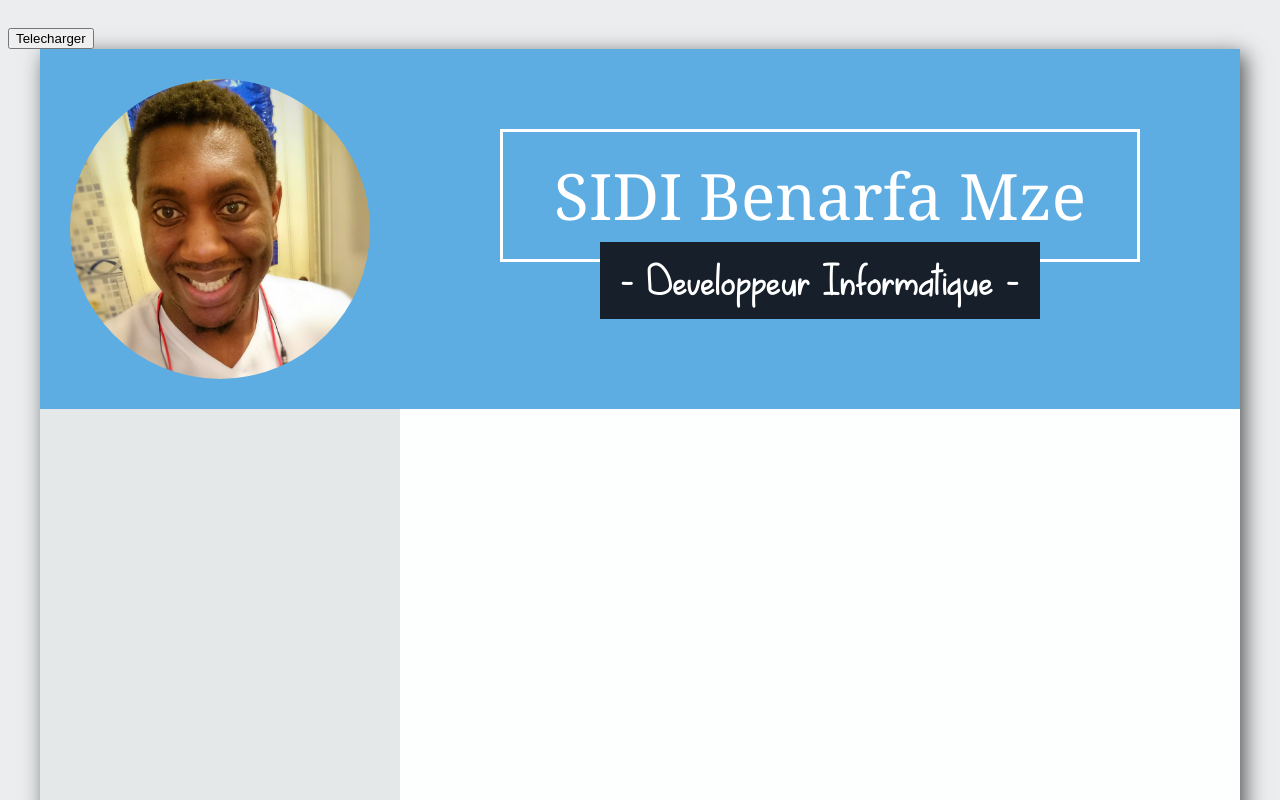
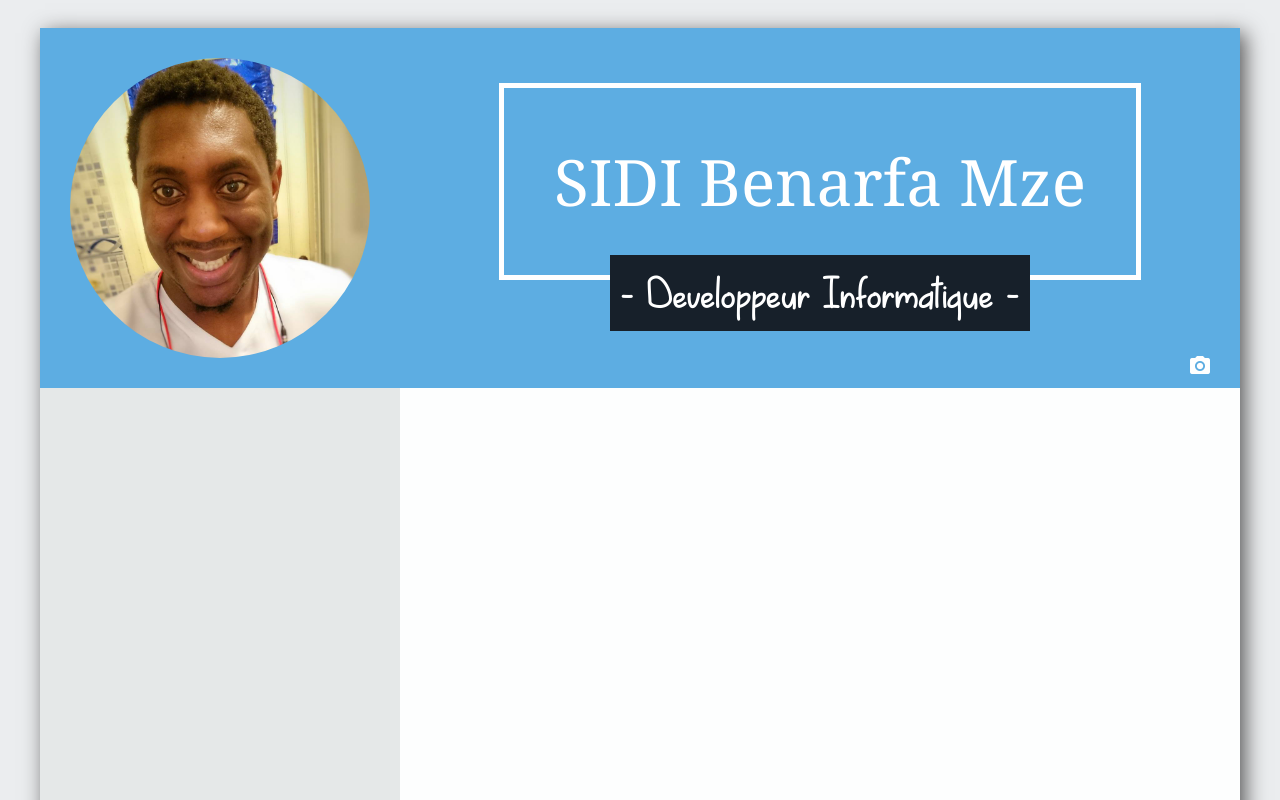
Before and after one commit to arfawy/arfawy.github.io, a plain HTML site: page index.html in a window 1280 px wide. Shown: the top 800 px of the page. Drawn offline with Linux system fonts and the light colour scheme.

Commit message:
Logo et amelioration du capture d'ecran

```diff
--- a/index.html
+++ b/index.html
@@ -7,16 +7,18 @@
     <meta name="viewport" content="width=device-width, initial-scale=1">
     <link rel="stylesheet" type="text/css" media="screen" href="style.css" />
     <script src="https://html2canvas.hertzen.com/dist/html2canvas.min.js"></script>
+    <link href="https://fonts.googleapis.com/icon?family=Material+Icons" rel="stylesheet">
     <script src="script.js"></script>
 </head>
+
 <body>
-    <a id="download"><button onfocus="capture('contenu')">Telecharger</button></a>
     <div id="contenu">
         <div id="banner">
                 <div id="identity_photo"><img id="photo" src="img/photo_identity.jpg" alt="photo_identity"/></div>
                 <div id="identity_name">
-                    <div id="identity_text_name">SIDI Benarfa Mze</div>
-                    <div id="identity_text_profession">- Developpeur Informatique -</div>
+                    <span id="identity_text_name">SIDI Benarfa Mze</span><br />
+                    <span id="identity_text_profession">- Developpeur Informatique -</span>
+                    <i class="material-icons" onclick="capture('contenu');">photo_camera</i>
                 </div>
         </div>
         <div id="info">
--- a/script.js
+++ b/script.js
@@ -1,10 +1,19 @@
 function capture(id) {
     id = "#" + id;
     var img;
+    var filename = "SIDI_Benarfa_Mze.png";
     html2canvas(document.querySelector(id))
     .then(canvas => {
         img = canvas.toDataURL("image/png");
-        document.getElementById("download").setAttribute("download", "SIDI_Benarfa_Mze.png");
-        document.getElementById("download").setAttribute("href", img);
+
+        var link = document.createElement("a");
+        link.download = filename;
+        link.href = img;
+        document.body.appendChild(link);
+        link.click();
+
+        document.body.removeChild(link);
+        delete link;
+
     });
 }
--- a/style.css
+++ b/style.css
@@ -53,23 +53,29 @@ body{
 }
 
 #identity_name{
-    float: left;
+    position: relative;
+    display: inline-block;
     text-align: center;
     height: 360px;
     width: 840px;
 }
 
 #identity_text_name{
+    position: relative;
+    top: 110px;
     font-size: 64px;
     color: white;
     font-family: Cambria, Cochin, Georgia, Times, 'Times New Roman', serif;
     border-style: solid;
     border-color: white;
-    margin: 80px 100px 0px 100px;
-    padding: 20px;
+    border-width: 5px;
+    padding: 50px;
+    text-align: center;
 }
 
 #identity_text_profession{
+    position: relative;
+    top: 150px;
     color: white;
     font-family: SpringisComing;
     background-color: #17202A;
@@ -78,6 +84,15 @@ body{
     font-size: 50px;
 }
 
-#download{
-    /*display: none; */
+.material-icons{
+    position: relative;
+    color: white;
+    top: 180px;
+    left: 380px;
+    padding: 2px;
+    cursor: pointer;
 }
+
+.material-icons:hover{
+    transform: scale(1.2);
+}
```
